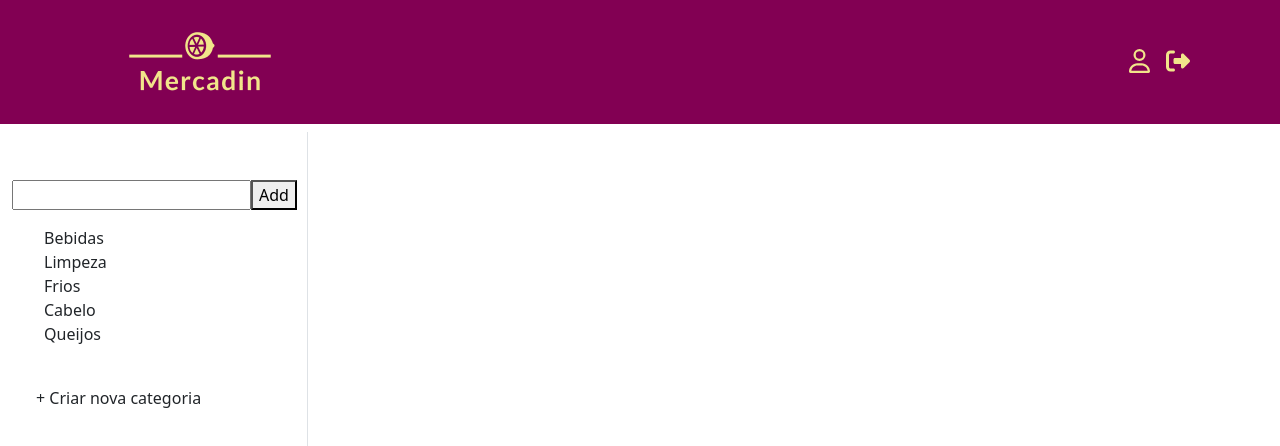
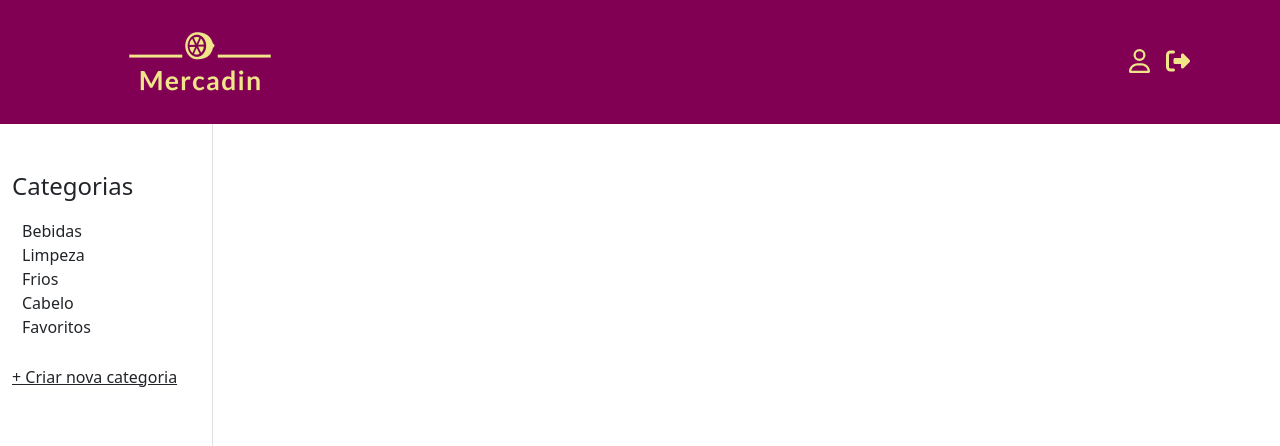
Before and after one commit to dugly0/Lista-de-produtos, a React (Vite) app: page / in a window 1280 px wide. Shown: the top 446 px of the page. Built offline with nearby package versions, Linux system fonts and the light colour scheme.

Commit message:
Col categorias

```diff
--- a/src/components/AddCat.jsx
+++ b/src/components/AddCat.jsx
@@ -1,9 +1,8 @@
 import { useState } from 'react';
 
 
-
 function createInitialTodos() {
-    const palavras = ['Bebidas', 'Limpeza', 'Frios', 'Cabelo', 'Queijos'];
+    const palavras = ['Bebidas', 'Limpeza', 'Frios', 'Cabelo', 'Favoritos'];
   const initialTodos = [];
   for (let i = 0; i < 5; i++) {
     initialTodos.push({
@@ -17,28 +16,46 @@ function createInitialTodos() {
 export default function TodoList() {
   const [todos, setTodos] = useState(createInitialTodos);
   const [text, setText] = useState('');
+  const [mostrarInput, setMostrarInput] = useState(false);
 
   return (
     <>
-      <input
-        value={text}
-        onChange={e => setText(e.target.value)}
-        className='mb-3'
-      />
-      <button onClick={() => {
-        setText('');
-        setTodos([{
-          id: todos.length,
-          text: text
-        }, ...todos]);
-      }}>Add</button>
-      <ul style={{listStyleType:'none'}}>
+      <div>
+      <ul style={{
+        listStyleType:'none',
+        padding:'10px'
+
+        }}>
         {todos.map(item => (
           <li key={item.id}>
             {item.text}
           </li>
         ))}
       </ul>
+      </div>
+      <div>
+      {mostrarInput ? (
+       <div>
+       <input
+        value={text}
+        onChange={e => setText(e.target.value)}
+
+      />
+      <button
+        className='bt'
+        onClick={() => {
+        setText('');
+        setTodos([{
+          id: todos.length,
+          text: text
+        }, ...todos]);
+        setMostrarInput(false);
+      }}>Criar</button>
+      </div>
+       ) : (
+       <u style={{cursor: 'pointer'}} onClick={() => setMostrarInput(true)}>+ Criar nova categoria</u>
+       )}
+       </div>
     </>
   );
 }
--- a/src/components/Cat.jsx
+++ b/src/components/Cat.jsx
@@ -11,13 +11,11 @@ export default function Categorias() {
     <Navbar/>
     <Container fluid>
       <Row >
-        <Col xs={6} md={3}>
-        <div className='d-flex flex-column border-end mt-2'>
+        <Col xs={4} md={2} className='border-end'>
+        <div className='d-flex'>
         <div className='mt-5'>
-        <TodoList/>
-        </div>
-        <div>
-        <p className='p-4'>+ Criar nova categoria</p>
+        <h4>Categorias</h4>
+        <TodoList />
         </div>
         </div>
 
--- a/src/index.css
+++ b/src/index.css
@@ -1,4 +1,9 @@
 .border-end{
-  height: relative;
   height: 600px;
 }
+.bt{
+  background-color: #820053;
+  color: white;
+  border-color: #410029;
+  border-radius: 10%;
+}
```
